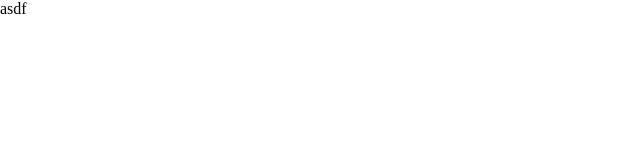
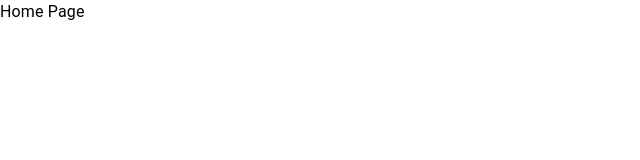
Before and after one commit to joshuatsmith96/PLM_Platform, a React app in the folder frontend/: page / in a window 1280 px wide. Shown: the top 160 px of the page, without its empty margins (0-640 px from the left). Built offline with nearby package versions, Linux system fonts and the light colour scheme; the HTML template or start-up script is replaced by a standard one.

Commit message:
Adding react-router-dom dependencies to the frontend folder instead of root

```diff
--- a/frontend/package.json
+++ b/frontend/package.json
@@ -18,6 +18,7 @@
     "node": "^20.19.6",
     "react": "^19.2.0",
     "react-dom": "^19.2.0",
+    "react-router-dom": "^7.10.1",
     "styled-components": "^6.1.19"
   },
   "devDependencies": {
--- a/frontend/src/App.tsx
+++ b/frontend/src/App.tsx
@@ -1,7 +1,15 @@
+import { Routes, Route } from "react-router-dom";
+import Home from "./pages/Home";
+import ProjectDetails from "./pages/ProjectDetails";
 import "./App.css";
 
 function App() {
-  return <>asdf</>;
+  return (
+    <Routes>
+      <Route path="/" element={<Home />} />
+      <Route path="/project" element={<ProjectDetails />} />
+    </Routes>
+  );
 }
 
 export default App;
--- a/package.json
+++ /dev/null
@@ -1,5 +0,0 @@
-{
-  "dependencies": {
-    "react-router-dom": "^7.10.1"
-  }
-}
```
Also changed, not shown: 2 other files (tests, documents, lock files or other folders).
